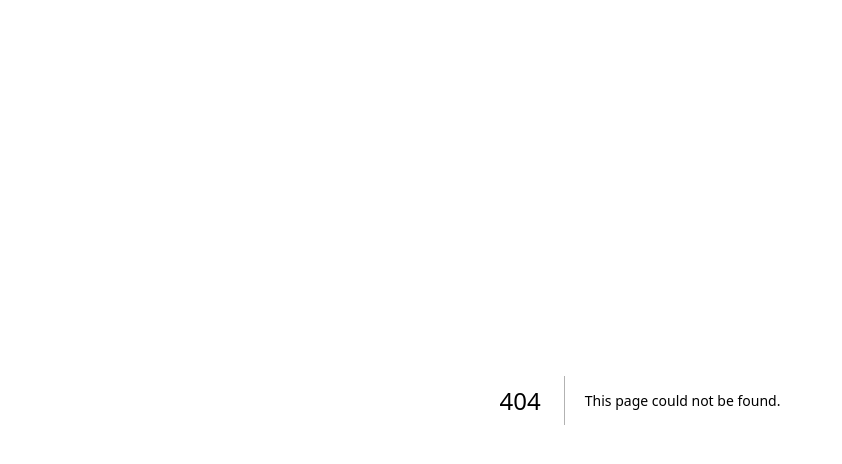
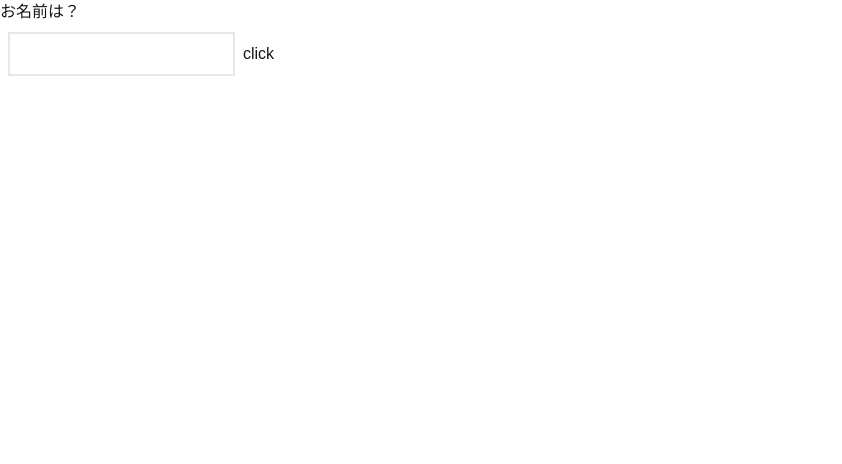
Before and after one commit to HirayamaSachi/nextjs, a Next.js app: page /practice/form/name in a window 1280 px wide. Before the commit this address had no page. Shown: the top 464 px of the page, without its empty margins (0-842 px from the left). Built offline with nearby package versions, Linux system fonts and the light colour scheme.

Commit message:
chapter2-2

```diff
--- /dev/null
+++ b/src/app/practice/form/name/page.tsx
@@ -0,0 +1,23 @@
+'use client'
+import { useState } from "react"
+export default function Name ()  {
+    const [input, setInput] = useState("")
+    const [message, setMessage] = useState("お名前は？")
+
+    const inputName = (e: React.ChangeEvent<HTMLInputElement>) => {
+        setInput(e.target.value)
+    }
+
+    const changeMessage = () => {
+        setMessage(`こんにちは！${input} さん!`)
+    }
+    return (
+        <main>
+            <p>{message}</p>
+            <div>
+                <input type="text" className="m-2 p-2 border-2" onChange={inputName}/>
+                <button onClick={changeMessage}>click</button>
+            </div>
+        </main>
+    )
+}
--- /dev/null
+++ b/src/app/practice/form/odd_even_number/page.tsx
@@ -0,0 +1,30 @@
+'use client'
+import { setUncaughtExceptionCaptureCallback } from "process"
+import React, { useEffect, useState } from "react"
+export default function OddEvenNumber () {
+    const [input, setInput] = useState(0)
+    const [message, setMessage] = useState("数字を入力してください")
+    const changeNumber = (e: React.ChangeEvent<HTMLInputElement>) => {
+        setInput(Number(e.target.value))
+    }
+
+    useEffect(() => {
+        if(input == 0) {
+            return
+        }
+        if(input % 2 == 0) {
+            setMessage('偶数です')
+        } else {
+            setMessage('奇数です')
+        }
+    }, [input])
+
+    return (
+        <main>
+            <div>
+                <p>{message}</p>
+                <input type="text" onChange={changeNumber}/>
+            </div>
+        </main>
+    )
+}
```
